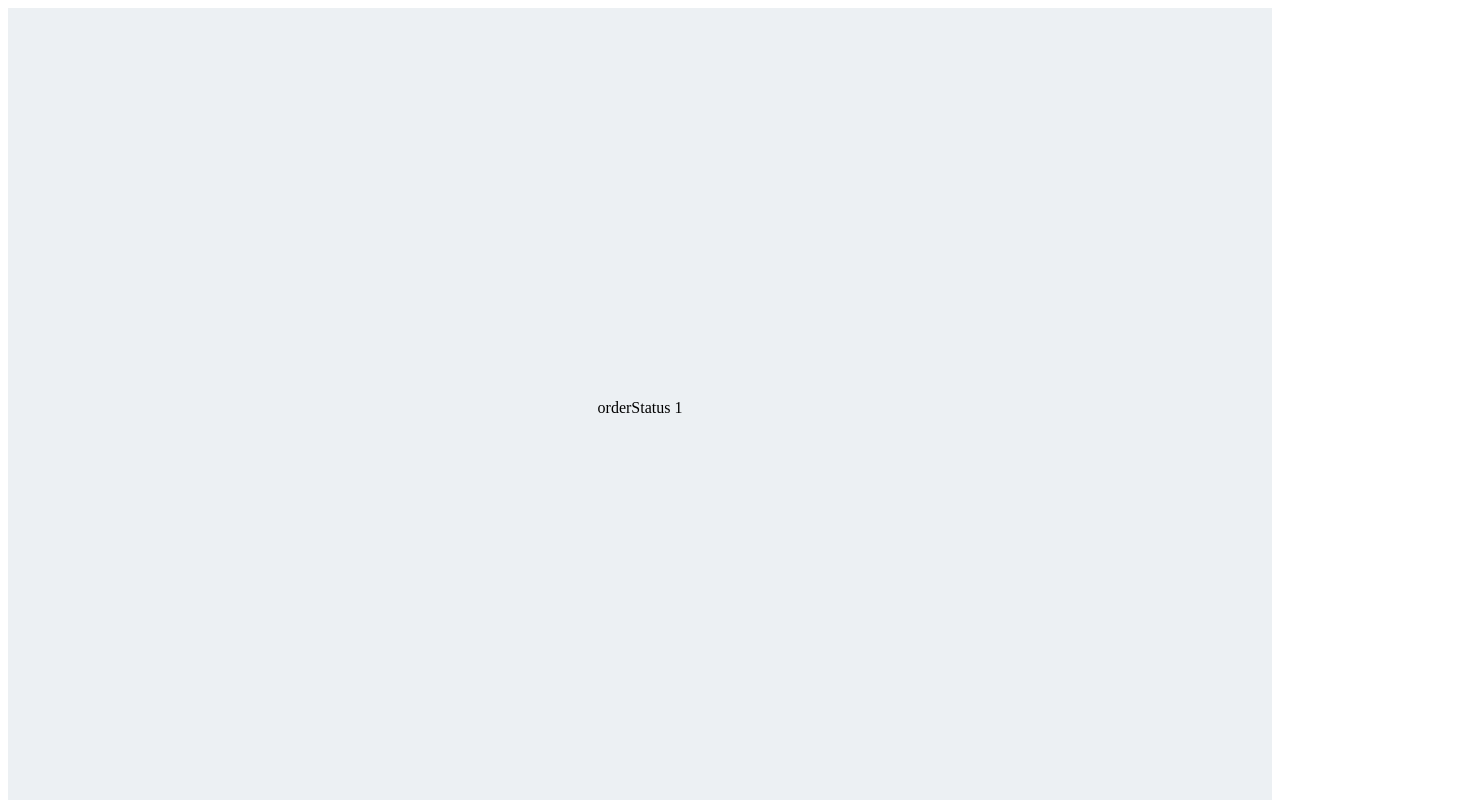
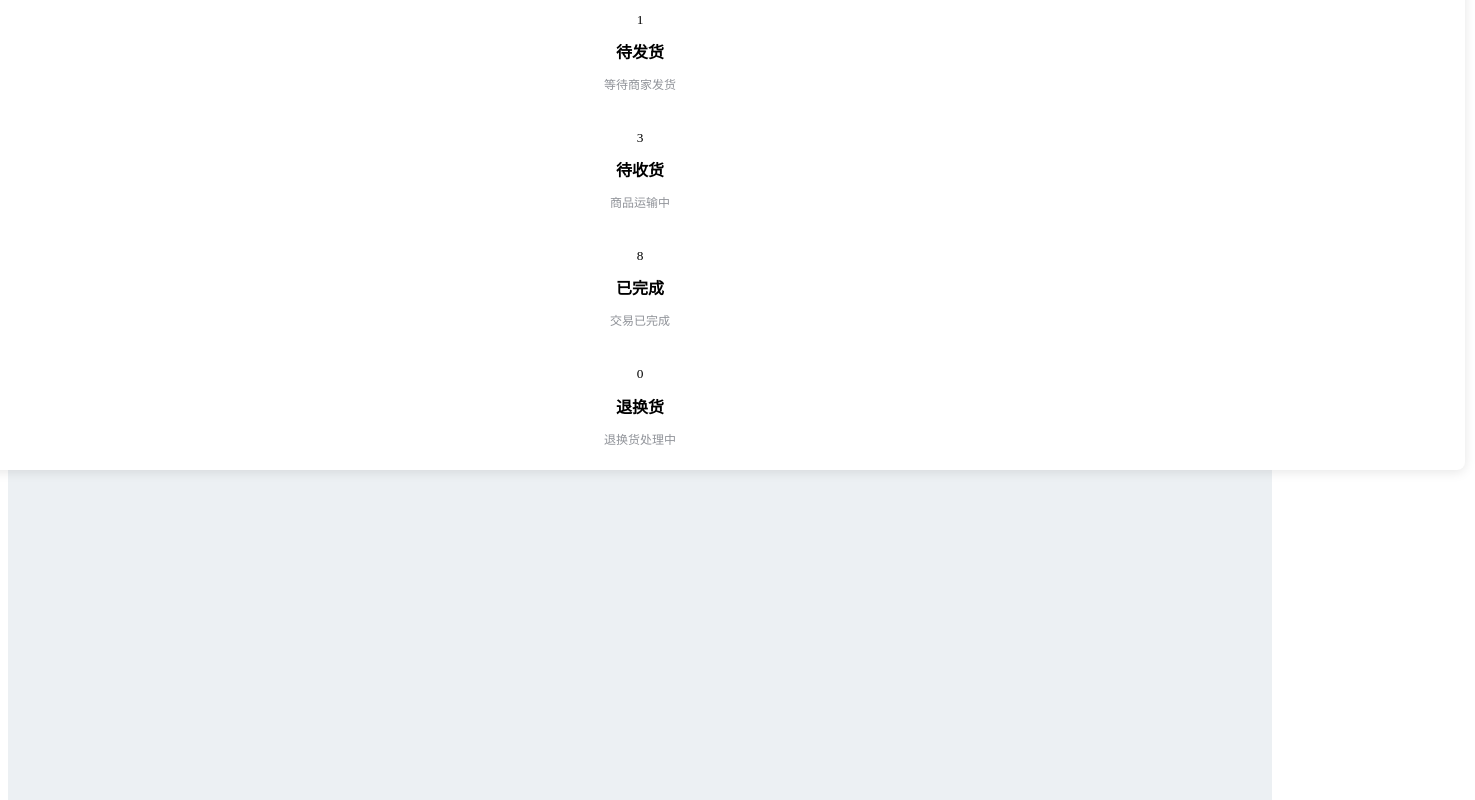
Before and after one commit to mantou-xia/shop-demo, a Vue app: page /#/orders/1 in a window 1280 px wide. Shown: the top 800 px of the page, 1475 px wide, since content can reach past the window. Built offline with nearby package versions, Linux system fonts and the light colour scheme.

Commit message:
完善了一些页面

```diff
--- a/package.json
+++ b/package.json
@@ -34,8 +34,10 @@
     "eslint-config-standard": "^17.1.0",
     "eslint-plugin-import": "^2.31.0",
     "eslint-plugin-n": "^17.16.2",
+    "eslint-plugin-prettier": "^5.2.5",
     "eslint-plugin-promise": "^7.2.1",
     "eslint-plugin-vue": "^9.25.0",
+    "lodash": "^4.17.21",
     "sass": "^1.86.0",
     "sass-loader": "^16.0.5",
     "vue-cli-plugin-element-plus": "^0.0.12",
--- a/src/views/user/OrderStatus.vue
+++ b/src/views/user/OrderStatus.vue
@@ -1,42 +1,147 @@
 <template>
-    <div>
-        orderStatus {{ type }}
-    </div>
+  <div class="common-layout">
+    <el-container>
+      <el-header class="header">
+        <el-card class="order-card">
+          <el-row :gutter="20">
+            <el-col
+              v-for="(item, index) in orderStatus"
+              :key="index"
+              :span="4"
+              class="order-item"
+              @click="handleStatusClick(item.type)"
+            >
+              <div class="status-item" :class="{ active: props.type === item.type }">
+                <el-badge :value="item.count" :max="99" class="badge"></el-badge>
+                <p class="title">{{ item.title }}</p>
+                <p class="desc">{{ getStatusDesc(item.type) }}</p>
+              </div>
+            </el-col>
+          </el-row>
+        </el-card>
+      </el-header>
+
+      <el-main class="main">Main</el-main>
+    </el-container>
+  </div>
 </template>
 
 <script setup>
-import { watch,onMounted } from 'vue'
-import { useRouter } from 'vue-router'
-
-const router = useRouter() // 获取路由实例
+import { watch, onMounted, ref } from "vue";
+import { useRouter } from "vue-router";
+const router = useRouter(); // 获取路由实例
+const orderStatus = ref([
+  { title: "待付款", count: 2, type: "pending" },
+  { title: "待发货", count: 1, type: "unshipped" },
+  { title: "待收货", count: 3, type: "shipped" },
+  { title: "已完成", count: 8, type: "completed" },
+  { title: "退换货", count: 0, type: "return" },
+]);
 
 const props = defineProps({
   type: {
     type: String,
-    required: true
-  }
-})
+    required: true,
+  },
+});
 
 // 生命周期函数
 onMounted(() => {
-  fetchData() // 调用获取数据的函数
-})
+  fetchData(); // 调用获取数据的函数
+});
 
 // 根据类型获取数据
 const fetchData = () => {
-  console.log('当前订单类型:', props.type)
+  console.log("当前订单类型:", props.type);
   // 调用不同的 API 接口
   // 例如：getOrdersByType(props.type)
-}
+};
 
 // todo监听参数变化
 
 // 添加参数验证
-const validTypes = ['pending', 'completed', 'return', 'shipped', 'unshipped']
+const validTypes = ["pending", "completed", "return", "shipped", "unshipped"];
 
-watch(() => props.type, (newVal) => {
-  if (!validTypes.includes(newVal)) {
-    router.push('/404')
+watch(
+  () => props.type,
+  (newVal) => {
+    if (!validTypes.includes(newVal)) {
+      router.push("/404");
+    }
   }
-})
+);
+
+// 添加状态描述方法
+const getStatusDesc = (type) => {
+  const descMap = {
+    pending: '等待买家付款',
+    unshipped: '等待商家发货',
+    shipped: '商品运输中',
+    completed: '交易已完成',
+    return: '退换货处理中'
+  }
+  return descMap[type] || ''
+}
+
+// 添加状态点击处理
+const handleStatusClick = (type) => {
+  router.push({ query: { type } })
+}
 </script>
+
+<style scoped>
+.header {
+  position: relative;
+  display: flex;
+  height: auto !important;
+  padding: 0;
+  margin-top: -450px;
+  left: 0px;
+}
+
+.order-card {
+  display: flex;
+  flex-direction: column;
+  justify-content: center;
+  background-color: #fff;
+  height: auto;
+  width: 1650px;
+  border-radius: 8px;
+  box-shadow: 0 2px 12px 0 rgba(0, 0, 0, 0.1);
+}
+
+.order-item {
+  display: flex;
+  justify-content: center;
+  cursor: pointer;
+}
+
+.status-item {
+  text-align: center;
+  padding: 10px 0;
+  transition: all 0.3s;
+}
+
+.status-item:hover {
+  transform: translateY(-3px);
+}
+
+.status-item.active {
+  color: #409eff;
+}
+
+.title {
+  font-size: 16px;
+  font-weight: bold;
+  margin: 5px 0;
+}
+
+.desc {
+  font-size: 12px;
+  color: #909399;
+}
+
+.badge {
+  margin-top: 5px;
+}
+</style>
```
